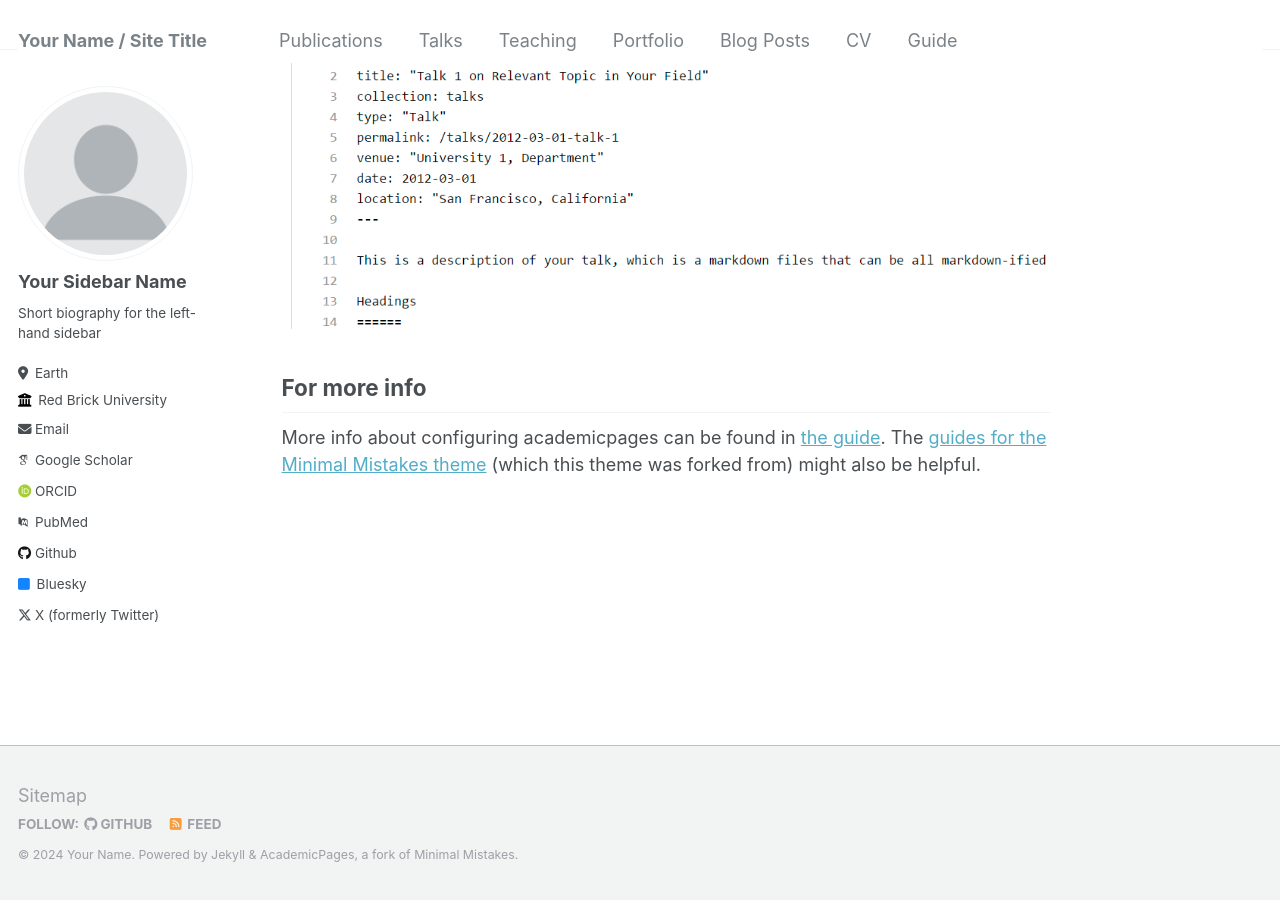
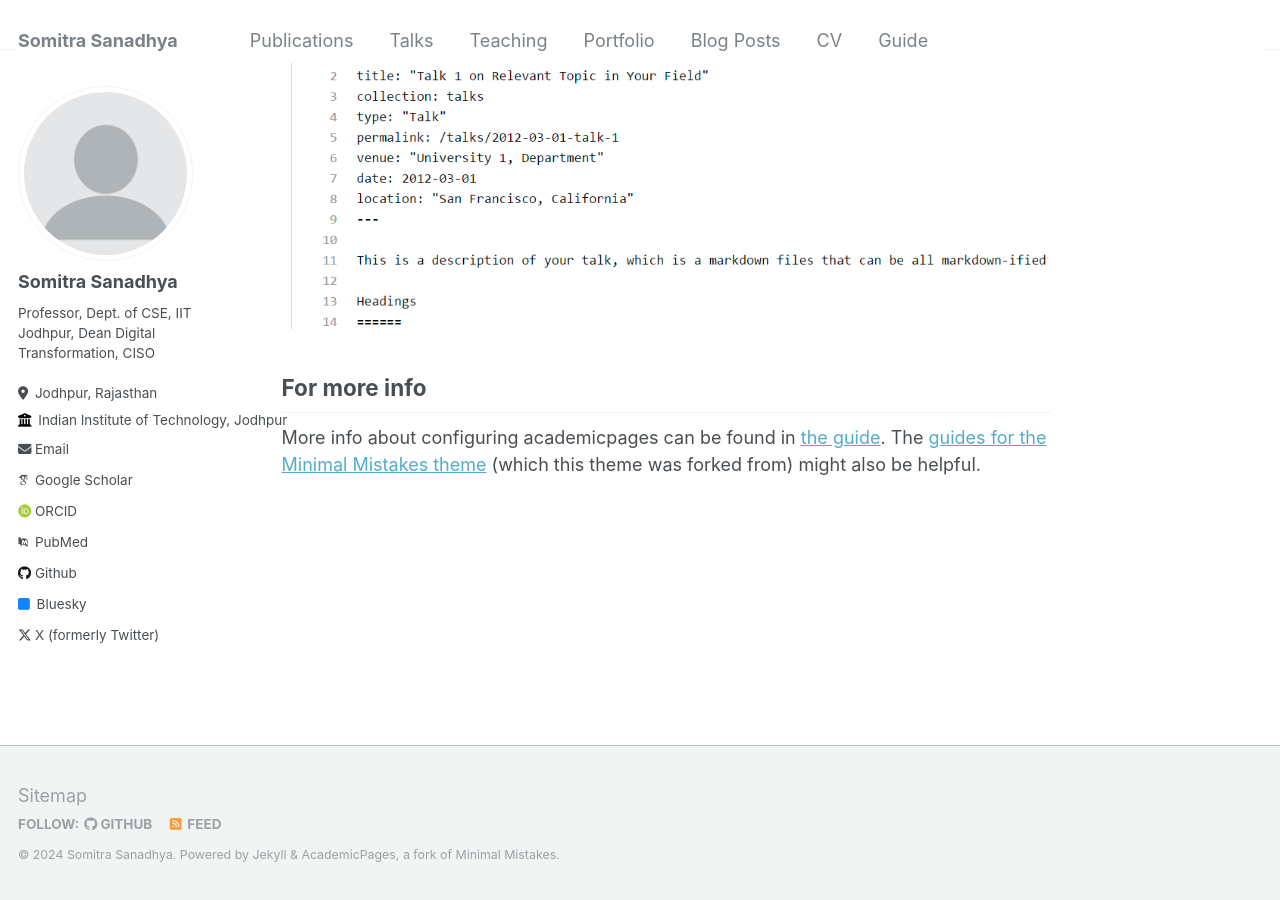
Before and after one commit to vishaliitj/vishaliitj.github.io, a Jekyll site: the page built from _pages/about.md, in a window 1280 px wide and 900 px high, scrolled down 2640 px. Built offline with Jekyll 4.4.1, drawn with Linux system fonts in a browser that asks for light colours; some web fonts are replaced.

Commit message:
Update _config.yml

```diff
--- a/_config.yml
+++ b/_config.yml
@@ -8,13 +8,13 @@
 
 # Basic Site Settings
 locale                   : "en-US"
-title                    : "Your Name / Site Title"
+title                    : "Somitra Sanadhya"
 title_separator          : "-"
-name                     : &name "Your Name"
-description              : &description "personal description"
-url                      : https://academicpages.github.io # the base hostname & protocol for your site e.g. "https://mmistakes.github.io"
+name                     : &name "Somitra Sanadhya"
+description              : &description "Professor, Dept. of CSE, IIT Jodhpur"
+url                      : https://vishaliitj.github.io # the base hostname & protocol for your site e.g. "https://mmistakes.github.io"
 baseurl                  : "" # the subpath of your site, e.g. "/blog"
-repository               : "academicpages/academicpages.github.io"
+repository               : "vishaliitj/vishaliitj.github.io"
 
 # Site Author - The following control what appear as part of the author content on the side bar.
 #               If a field is blank the icon and link will not appear, otherwise it will be shown.
@@ -22,13 +22,13 @@ repository               : "academicpages/academicpages.github.io"
 author:
   # Biographic information
   avatar           : "profile.png"
-  name             : "Your Sidebar Name"
+  name             : "Somitra Sanadhya"
   pronouns         : # example: "she/her"
-  bio              : "Short biography for the left-hand sidebar"
-  location         : "Earth"
-  employer         : "Red Brick University"
+  bio              : "Professor, Dept. of CSE, IIT Jodhpur, Dean Digital Transformation, CISO"
+  location         : "Jodhpur, Rajasthan"
+  employer         : "Indian Institute of Technology, Jodhpur"
   uri              : # URL
-  email            : "none@example.org"
+  email            : "somitra@iitj.ac.in"
 
   # Academic websites
   arxiv            : # URL - Update with the correct link to your profile
```
